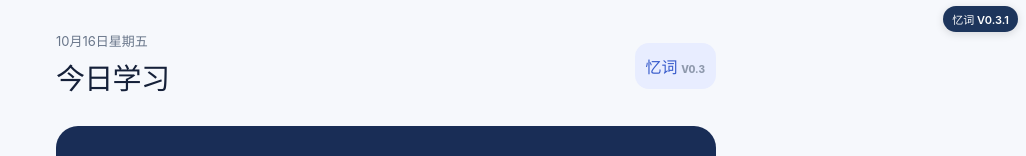
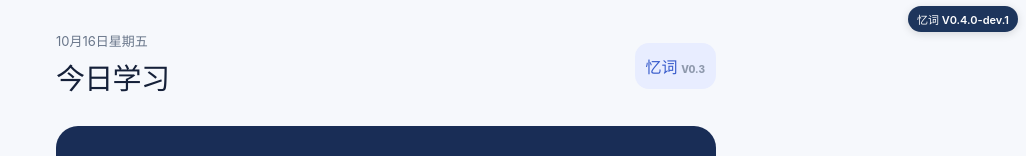
Before and after one commit to dayeeCc3141592/yici, a website: page index.html in a window 1280 px wide. Shown: the top 156 px of the page, without its empty margins (254-1280 px from the left). Drawn offline with Linux system fonts and the light colour scheme.

Commit message:
chore(v0.4-dev): display development version without changing production

```diff
--- a/index.html
+++ b/index.html
@@ -1 +1 @@
-<!doctype html><html lang="zh-CN"><head><meta charset="utf-8"><meta name="viewport" content="width=device-width,initial-scale=1,viewport-fit=cover"><meta name="theme-color" content="#111827"><meta name="apple-mobile-web-app-capable" content="yes"><meta name="apple-mobile-web-app-status-bar-style" content="default"><title>忆词 · 记忆曲线背单词</title><link rel="manifest" href="manifest.webmanifest"><link rel="stylesheet" href="style.css?v=0.3.1"></head><body><div id="app"></div><div id="yici-version" style="position:fixed;top:max(6px,env(safe-area-inset-top));right:8px;z-index:9999;background:#1d355c;color:white;font:600 11px -apple-system,BlinkMacSystemFont,sans-serif;padding:5px 9px;border-radius:999px;box-shadow:0 2px 8px #0002;pointer-events:none">忆词 V0.3.1</div><script type="module" src="app.js?v=0.3.1"></script></body></html>
+<!doctype html><html lang="zh-CN"><head><meta charset="utf-8"><meta name="viewport" content="width=device-width,initial-scale=1,viewport-fit=cover"><meta name="theme-color" content="#111827"><meta name="apple-mobile-web-app-capable" content="yes"><meta name="apple-mobile-web-app-status-bar-style" content="default"><title>忆词 · 记忆曲线背单词</title><link rel="manifest" href="manifest.webmanifest"><link rel="stylesheet" href="style.css?v=0.4.0-dev.1"></head><body><div id="app"></div><div id="yici-version" style="position:fixed;top:max(6px,env(safe-area-inset-top));right:8px;z-index:9999;background:#1d355c;color:white;font:600 11px -apple-system,BlinkMacSystemFont,sans-serif;padding:5px 9px;border-radius:999px;box-shadow:0 2px 8px #0002;pointer-events:none">忆词 V0.4.0-dev.1</div><script type="module" src="app.js?v=0.4.0-dev.1"></script></body></html>
```
